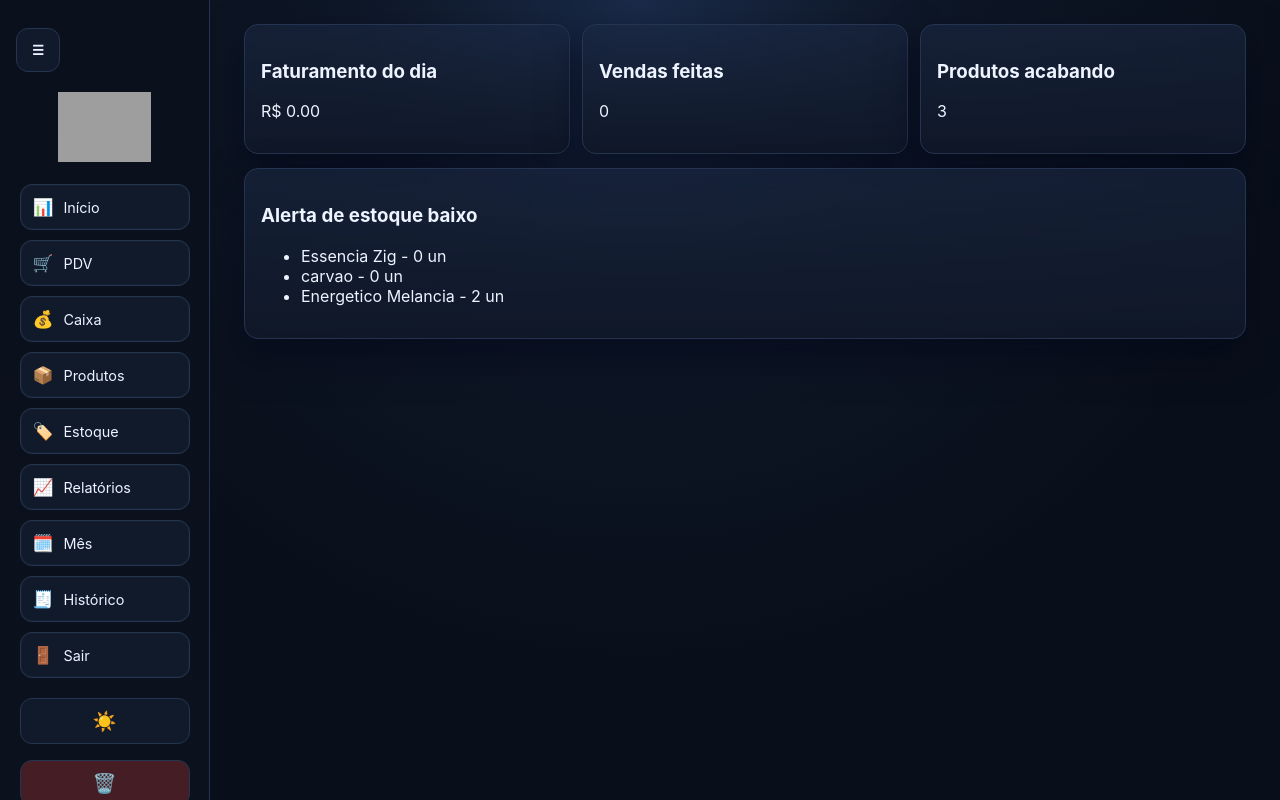
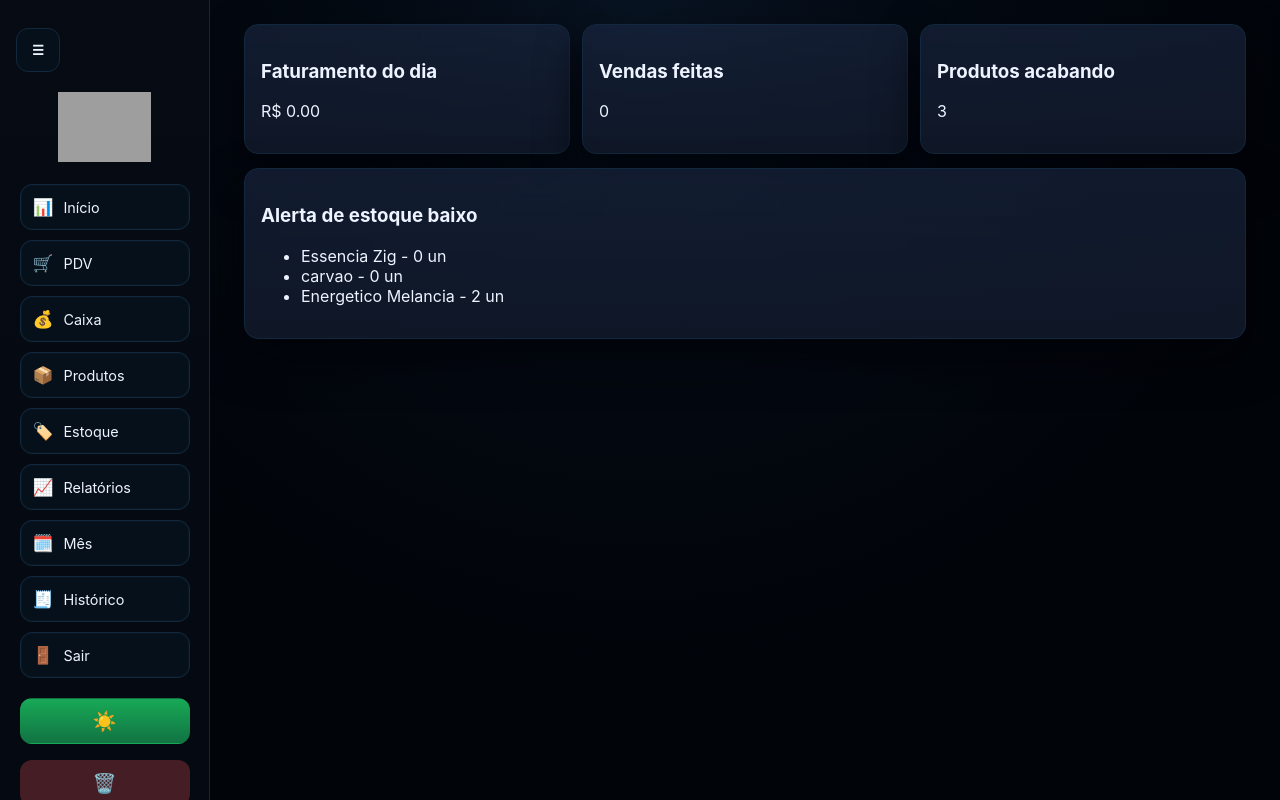
Before and after one commit to NextStagee/Sistemadevendas, a Flask app: page / in a window 1280 px wide. Run offline with Flask 3, Linux system fonts and the light colour scheme; a user stored in the database is signed in; data comes from the database, SQL or seed files in the repository; data that the repository does not hold is empty; grey boxes are pictures that could not be loaded.

Commit message:
Ajusta botões do menu por tema (verde dark e laranja light)

```diff
--- a/static/style.css
+++ b/static/style.css
@@ -1,17 +1,17 @@
 :root {
-  --bg: #090f1a;
-  --surface: #101a2b;
-  --surface-2: #17243b;
+  --bg: #010409;
+  --surface: #06101b;
+  --surface-2: #0a1827;
   --text: #edf3ff;
-  --muted: #94a3be;
-  --primary: #6d8dff;
-  --primary-hover: #89a8ff;
+  --muted: #8296b3;
+  --primary: #18a957;
+  --primary-hover: #22c768;
   --success: #163a25;
   --danger: #451d24;
   --warning: #4a3f1a;
-  --border: #253551;
+  --border: #12283e;
   --radius: 14px;
-  --shadow: 0 18px 40px rgba(2, 6, 23, 0.55);
+  --shadow: 0 20px 44px rgba(0, 2, 8, 0.78);
 }
 
 body.light-theme {
@@ -20,8 +20,8 @@ body.light-theme {
   --surface-2: #e8edf8;
   --text: #1f293b;
   --muted: #4a566d;
-  --primary: #3f6ce0;
-  --primary-hover: #5680f0;
+  --primary: #eb7a14;
+  --primary-hover: #f7923d;
   --success: #d8f5e1;
   --danger: #ffdfe5;
   --warning: #fff1cb;
@@ -33,7 +33,7 @@ body.light-theme {
 
 body {
   font-family: Inter, Segoe UI, Roboto, Arial, sans-serif;
-  background: radial-gradient(circle at top, #1a2a48 0%, #0e1727 28%, var(--bg) 65%);
+  background: radial-gradient(circle at top, #081322 0%, #040a13 26%, var(--bg) 66%);
   color: var(--text);
   margin: 0;
   min-height: 100vh;
@@ -63,7 +63,7 @@ body.light-theme {
   left: 0;
   width: 210px;
   height: 100vh;
-  background: linear-gradient(180deg, rgba(10, 16, 28, 0.96), rgba(12, 18, 30, 0.92));
+  background: linear-gradient(180deg, rgba(6, 11, 20, 0.98), rgba(5, 10, 18, 0.95));
   border-right: 1px solid var(--border);
   display: flex;
   flex-direction: column;
@@ -131,11 +131,16 @@ body.light-theme .side-menu { background: rgba(255, 255, 255, 0.92); }
   height: 46px;
   padding: 0;
   border-radius: 12px;
-  border: 1px solid var(--border);
-  background: var(--surface);
-  color: var(--text);
+  border: 1px solid transparent;
+  background: linear-gradient(180deg, var(--primary), #117342);
+  color: #f7fff9;
   cursor: pointer;
   font-size: 1.2rem;
+}
+
+body.light-theme .menu-actions button {
+  background: linear-gradient(180deg, var(--primary), #d86a0a);
+  color: #fff;
 }
 
 .menu-actions .danger-btn {
@@ -210,8 +215,16 @@ body.light-theme button {
 
 input:focus, select:focus { outline: none; border-color: var(--primary); box-shadow: 0 0 0 3px rgba(95, 140, 255, 0.2); }
 
-button { cursor: pointer; background: linear-gradient(180deg, var(--primary), #4a76e8); border: none; font-weight: 600; }
-button:hover { background: linear-gradient(180deg, var(--primary-hover), #618af7); }
+button { cursor: pointer; background: linear-gradient(180deg, var(--primary), #117342); border: none; font-weight: 600; }
+button:hover { background: linear-gradient(180deg, var(--primary-hover), #1b9759); }
+
+body.light-theme button {
+  background: linear-gradient(180deg, var(--primary), #d86a0a);
+}
+
+body.light-theme button:hover {
+  background: linear-gradient(180deg, var(--primary-hover), #e97f16);
+}
 
 .inline { display: flex; gap: 8px; align-items: end; flex-wrap: wrap; }
 .inline input, .inline button { width: auto; }
@@ -314,11 +327,11 @@ a { color: #9fc1ff; }
 }
 
 .action-open {
-  background: linear-gradient(180deg, #4f8cff, #3f74d9);
+  background: linear-gradient(180deg, var(--primary), #106f3e);
 }
 
 .action-export {
-  background: linear-gradient(180deg, #27b39f, #1a8b7a);
+  background: linear-gradient(180deg, var(--primary-hover), #189654);
 }
 
 .card-head-inline {
```
